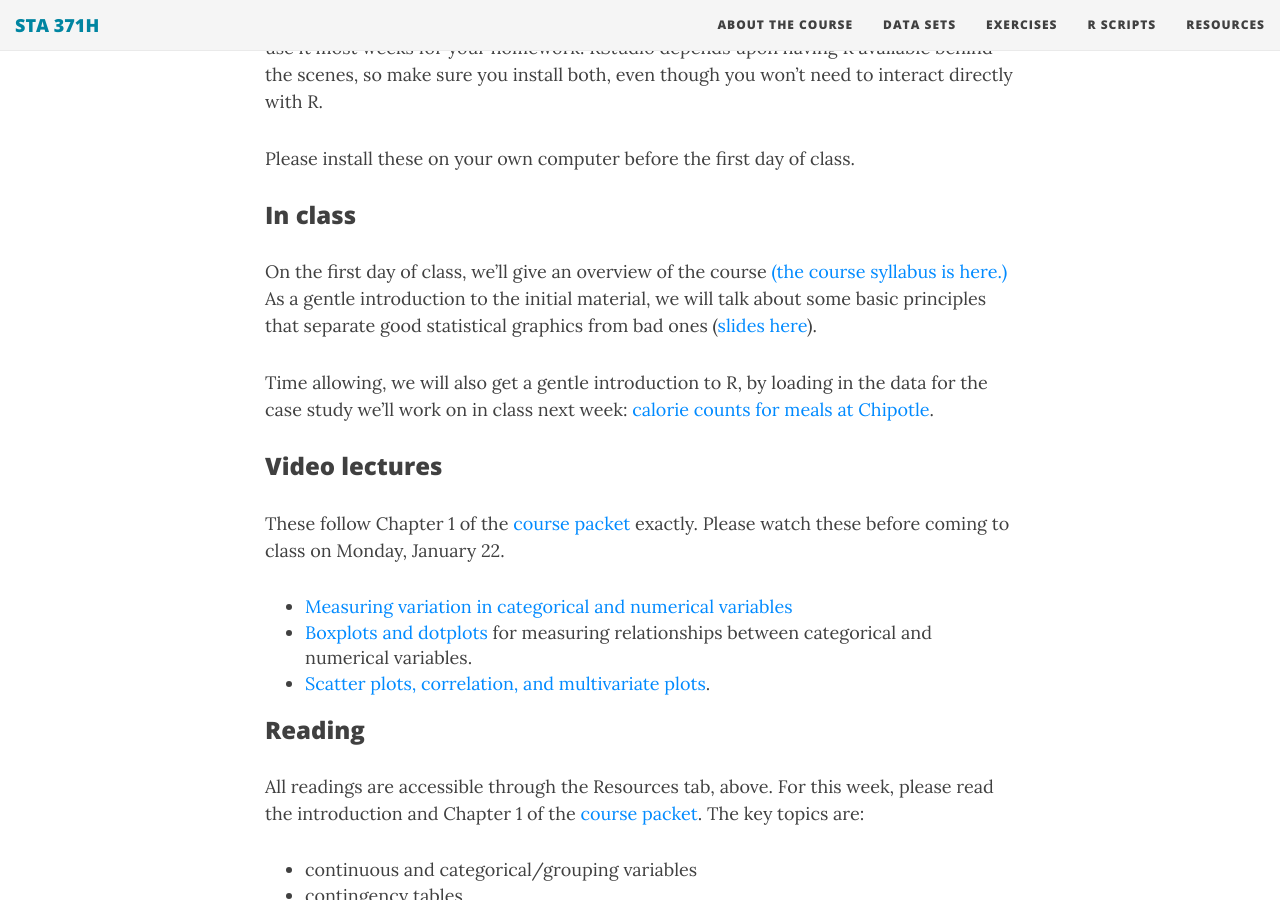
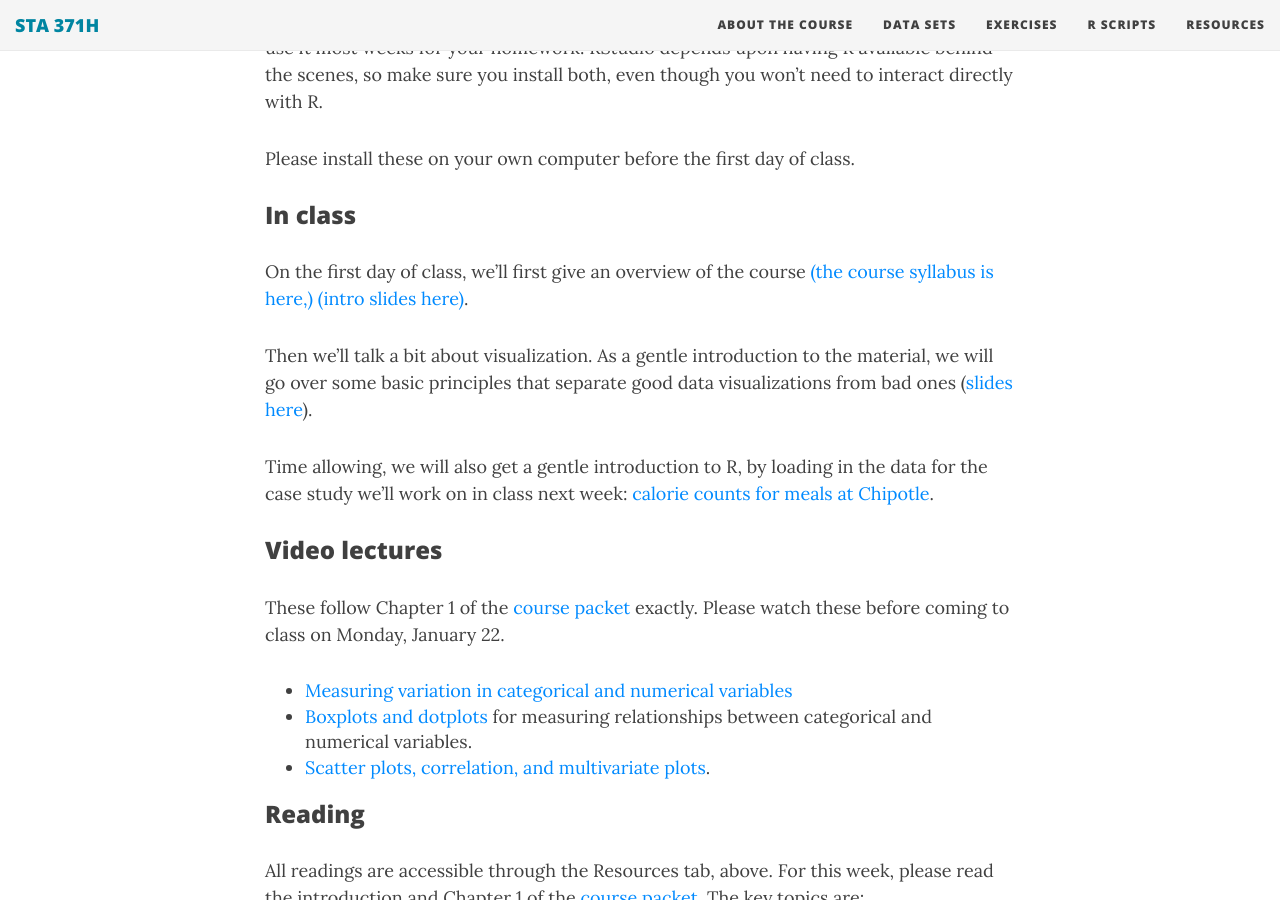
Before and after one commit to jgscott/STA371H_Spring2018, a Jekyll site: the page built from _posts/2018-01-10-week01.md, in a window 1280 px wide and 900 px high, scrolled down 515 px. Built offline with Jekyll 4.4.1, drawn with Linux system fonts in a browser that asks for light colours; nearby versions of some CDN libraries; some of the changed lines change nothing that is shown; some of the changed text lies outside the part shown.

Commit message:
visualiation links

```diff
--- a/_posts/2018-01-10-week01.md
+++ b/_posts/2018-01-10-week01.md
@@ -19,9 +19,12 @@ Please install these on your own computer before the first day of class.
 
 ### In class
 
-On the first day of class, we'll give an overview of the course [(the course syllabus is here.)]({{ site.baseurl }}/files/syllabus_STA371_spring2018.pdf)  As a gentle introduction to the initial material, we will talk about some basic principles that separate good statistical graphics from bad ones ([slides here]({{ site.baseurl }}/files/badgraphics.pdf)).
+On the first day of class, we'll first give an overview of the course [(the course syllabus is here,)]({{ site.baseurl }}/files/syllabus_STA371_spring2018.pdf) [(intro slides here)]({{ site.baseurl }}/files/STA371intro_2018.pdf).
+
+Then we'll talk a bit about visualization. As a gentle introduction to the material, we will go over some basic principles that separate good data visualizations from bad ones ([slides here]({{ site.baseurl }}/files/badgraphics.pdf)).
 
 Time allowing, we will also get a gentle introduction to R, by loading in the data for the case study we'll work on in class next week: [calorie counts for meals at Chipotle](https://github.com/jgscott/learnR/blob/master/cases/burritos/burritos.md).
+
 
 ### Video lectures
 
@@ -66,3 +69,13 @@ If you are feeling a little uncomfortable with the idea of R, do not worry.  We
 ### Exercises
 
 The first set of exercises will cover this week's and next week's material. They are due Monday, Jan 29, and they are [posted here]({{ site.baseurl }}/exercises/exercises01-STA371H.pdf).
+
+
+### Just for fun
+
+Some examples of great data visualizations from the New York Times:
+- ["Thousands cried for help as Houston flooded"](https://www.nytimes.com/interactive/2017/08/30/us/houston-flood-rescue-cries-for-help.html)
+- [College attendance and income inequality](https://www.nytimes.com/interactive/2017/01/18/upshot/some-colleges-have-more-students-from-the-top-1-percent-than-the-bottom-60.html)
+- [Opioid overdose deaths in America](https://www.nytimes.com/interactive/2017/06/05/upshot/opioid-epidemic-drug-overdose-deaths-are-rising-faster-than-ever.html)
+- [Who likes which musical artists](https://www.nytimes.com/interactive/2017/08/07/upshot/music-fandom-maps.html)
+- [LeBron James and the playoff scoring record](https://www.nytimes.com/interactive/2017/05/25/sports/basketball/lebron-career-playoff-points-record.html)
```
Also changed, not shown: 1 other file.
